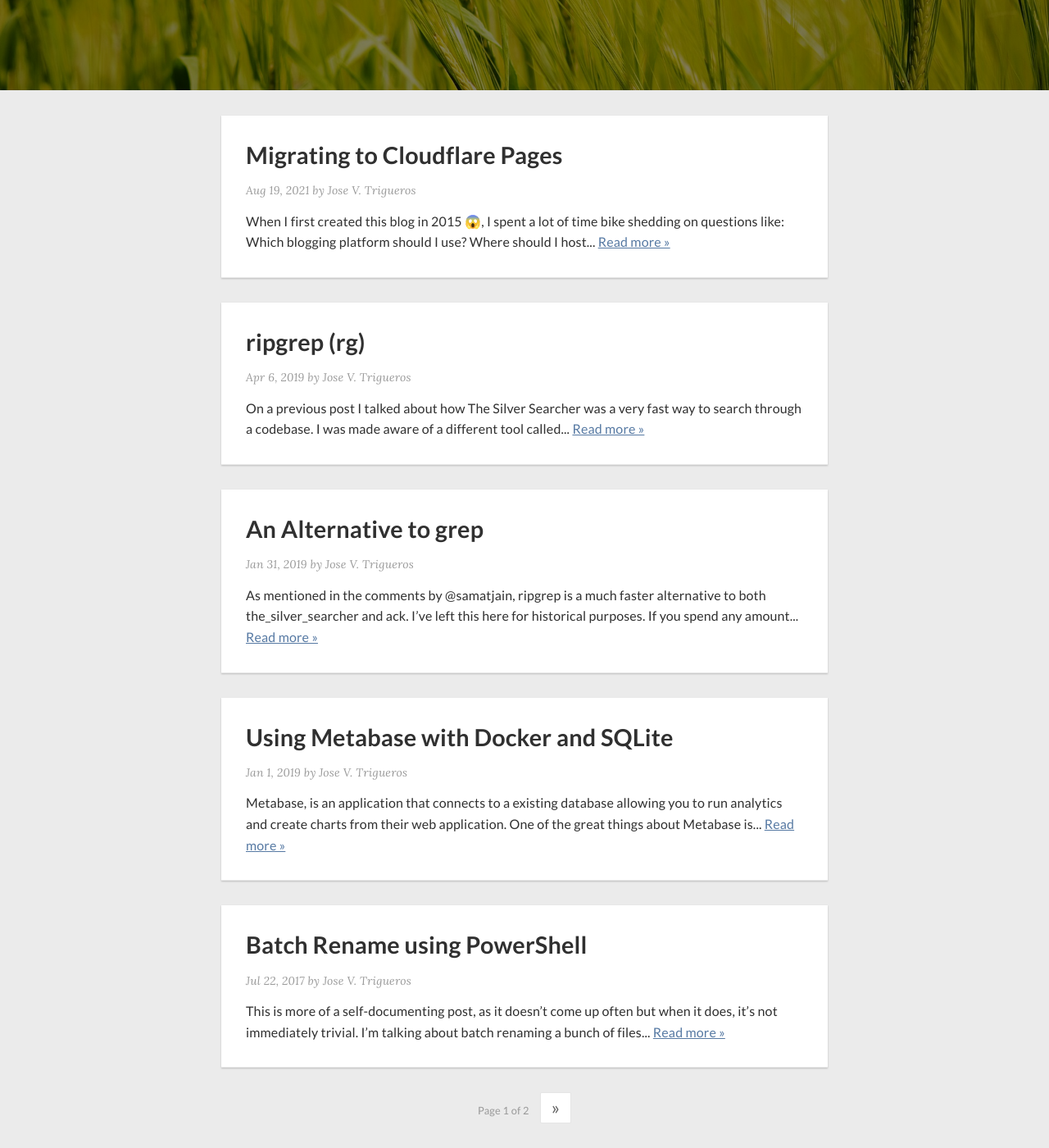
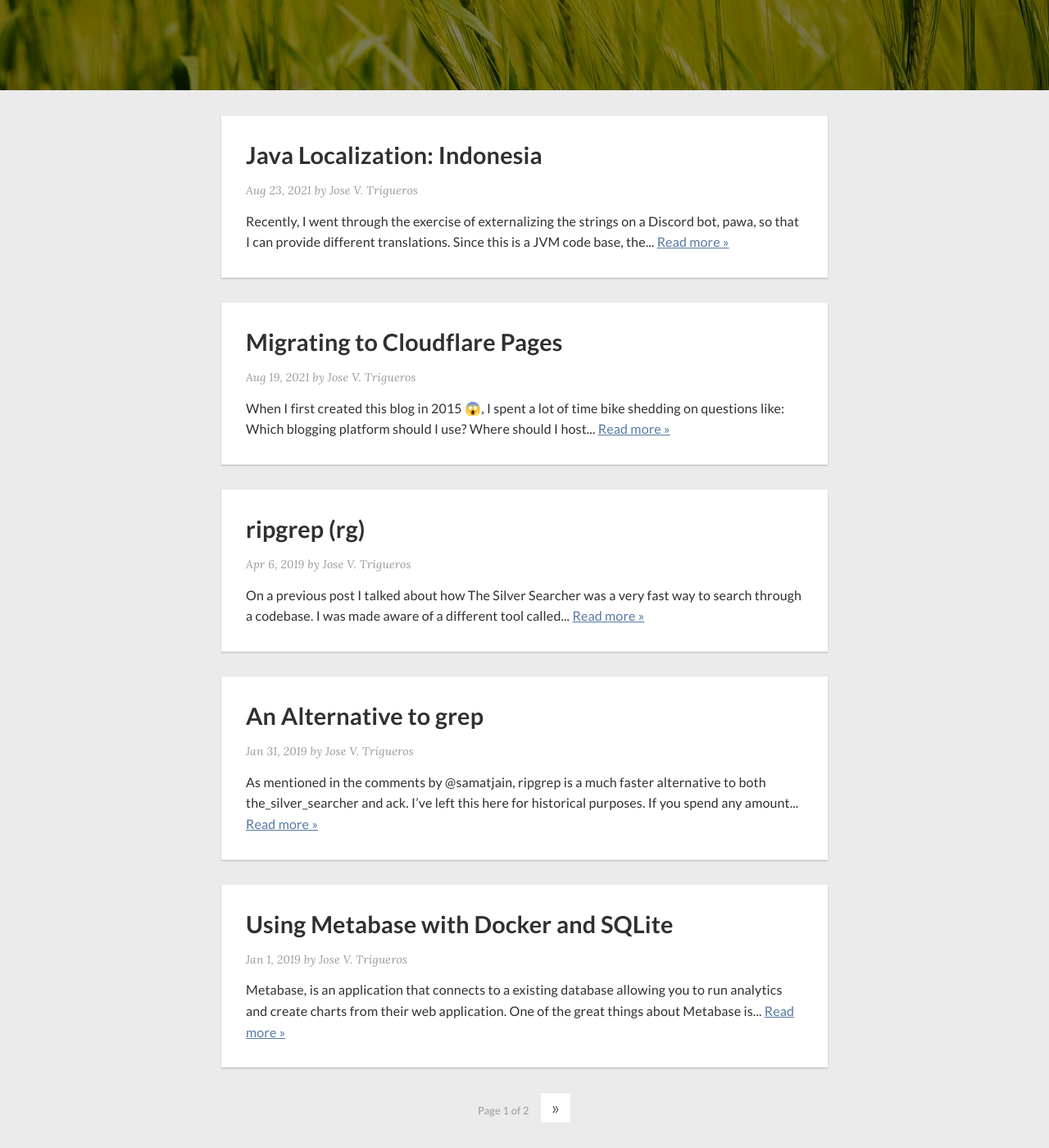
Before and after one commit to jvtrigueros/blog.jvtrigueros.com, a Jekyll site: the page built from src/index.html, in a window 1280 px wide and 1400 px high, scrolled down 353 px. Shown: the whole window at 82% size. Built offline with Jekyll 4.4.1, drawn with Linux system fonts in a browser that asks for light colours; nearby versions of some CDN libraries; the list of posts is cut into pages by our own code; comment, search, counter and statistics services are not loaded.

Commit message:
Publish Java Localization: Indonesia 08/23

```diff
--- a/src/_drafts/java-locale-indonesia.md
+++ b/src/_posts/2021-08-23-java-locale-indonesia.md
@@ -1,8 +1,8 @@
 ---
 layout: post
 title: 'Java Localization: Indonesia'
+date: 2021-08-23 07:16 -0700
 ---
-
 Recently, I went through the exercise of externalizing the strings on a Discord bot, [pawa](https://pawa.im), so that
 I can provide different translations. Since this is a JVM code base, the preferred path is to use a
 [`ResourceBundle`](https://docs.oracle.com/javase/tutorial/i18n/resbundle/concept.html). This would allow me to have
```
